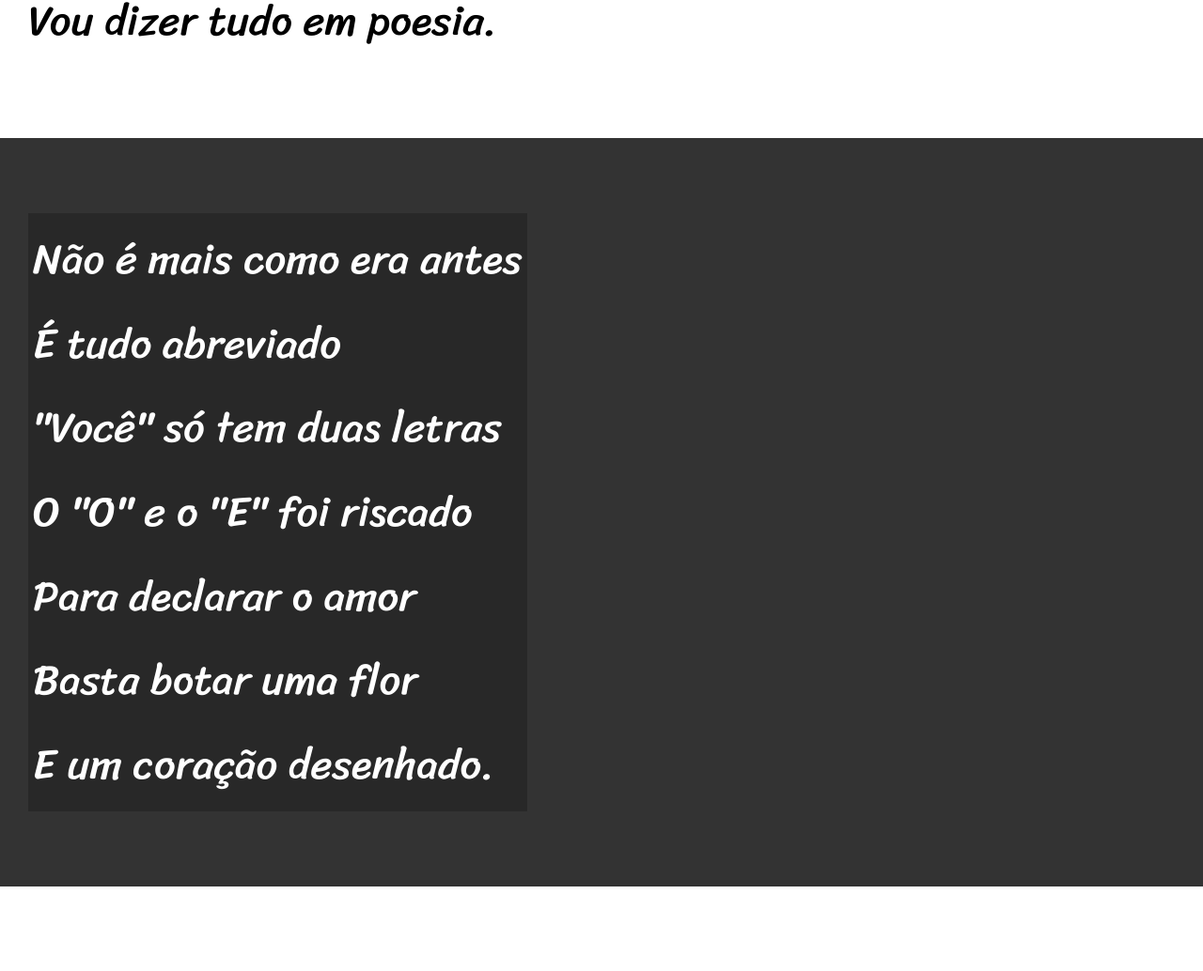
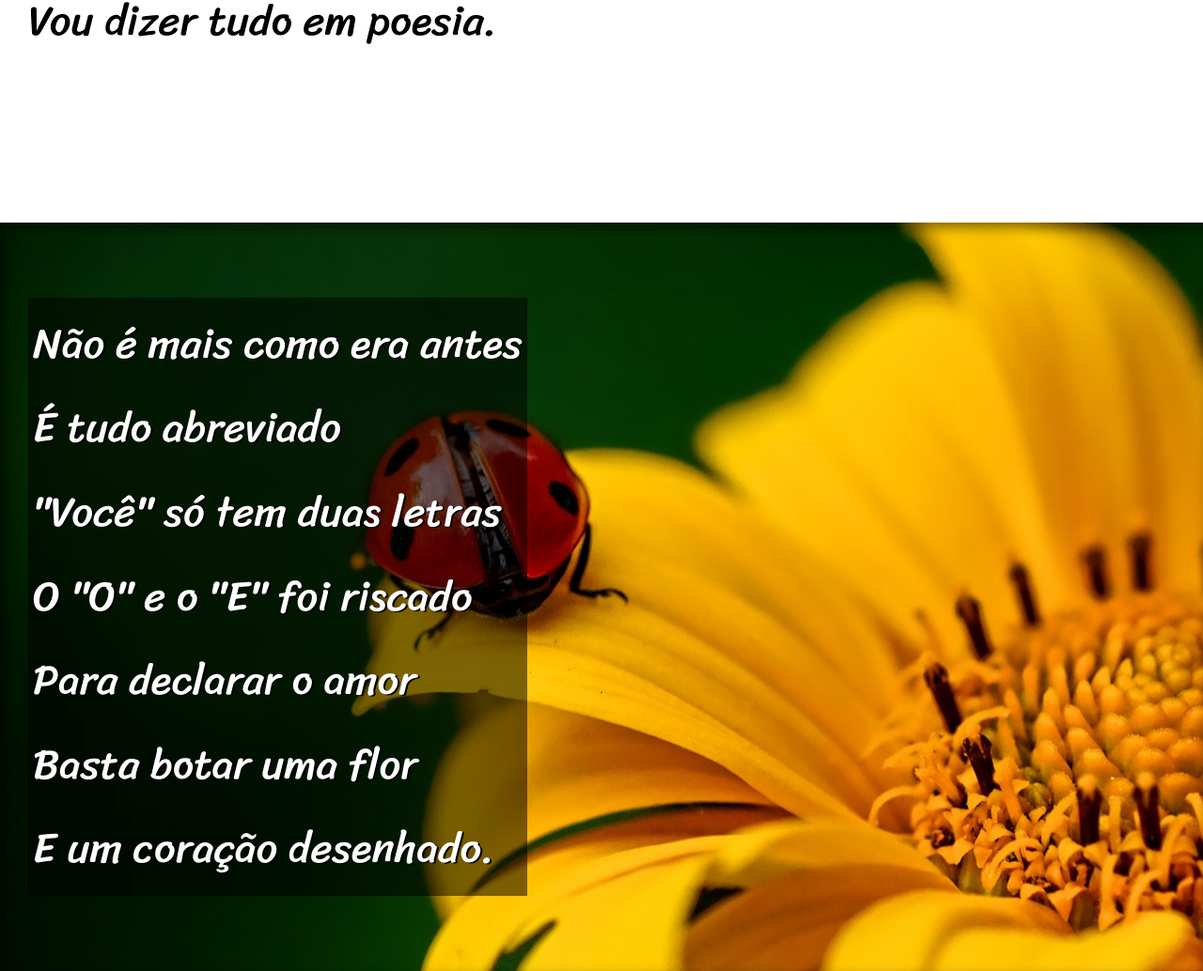
Before and after one commit to camilalelis/html-css, a plain HTML site: page desafios/desafio012/index.html in a window 1280 px wide. Shown: the part 900-1934 px from the top of the page at 94% size. Drawn offline with Linux system fonts and the light colour scheme.

Commit message:
alteração background-color

```diff
--- a/desafios/desafio012/estilo/style.css
+++ b/desafios/desafio012/estilo/style.css
@@ -23,7 +23,7 @@ html, body {
 }
 
 header {
-    background-color: black;
+    background-image: linear-gradient(to bottom, rgb(0, 0, 0), rgb(167, 167, 167));
     color: white;
     text-align: center;
 }
@@ -59,6 +59,10 @@ section {
     font-size: 3.5vw;
 }
 
+section > p {
+    padding-bottom: 2em;
+}
+
 section.normal {
     background-color: white;
     color: black;
@@ -67,12 +71,25 @@ section.normal {
 section.imagem {
     background-color: rgb(51, 51, 51);
     color: white;
+    box-shadow: inset 6px 6px 13px 0px rgba(0, 0, 0, 0.473);
+    background-attachment: fixed;
 }
 
 section.imagem > p {
     display: inline-block;
     padding: 5px;
-    background-color: rgba(0, 0, 0, 0.219);
+    background-color: rgba(0, 0, 0, 0.514);
+    text-shadow: 2px 1px 0px black;
+    background-size: cover;
+}
+
+section#img01 {
+    background-image: url('../imagens/background001.jpg');
+    background-position: right center;
+}
+
+section#img02 {
+    background-image: url('../imagens/background002.jpg');
 }
 
 footer {
--- a/desafios/desafio012/index.html
+++ b/desafios/desafio012/index.html
@@ -28,7 +28,7 @@
         </section>
 
 
-        <section class="imagem">
+        <section class="imagem" id="img01">
             <p>
                 Não é mais como era antes <br>
                 É tudo abreviado <br>
@@ -64,7 +64,7 @@
         </section>
 
 
-        <section class="imagem">
+        <section class="imagem" id="img02">
             <p>
                 Tenho saudade das cartas <br>
                 Escritas com a própria mão <br>
```
